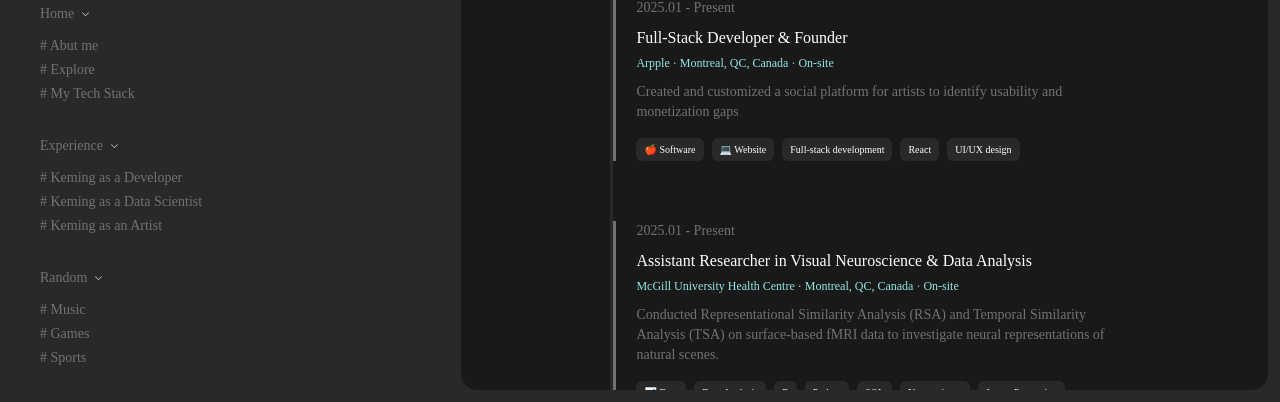
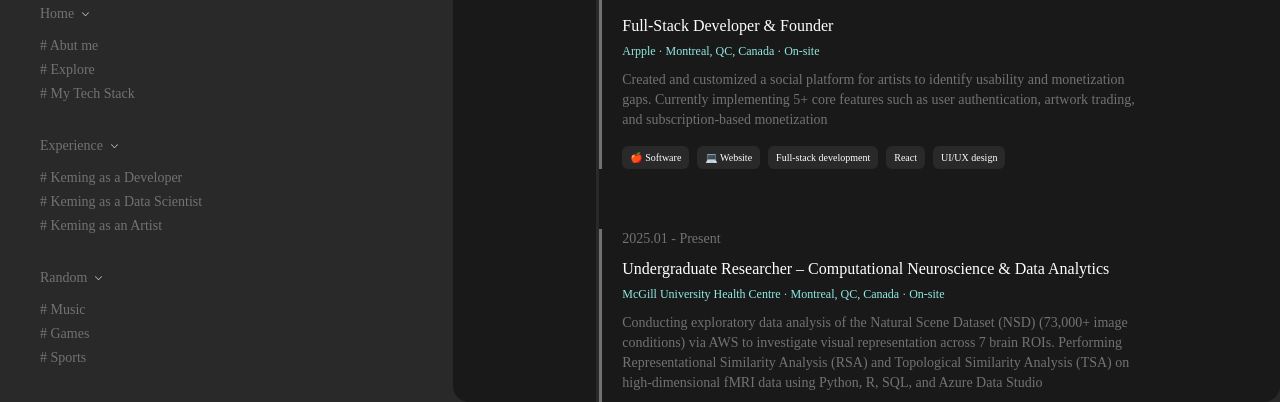
Before and after one commit to 0CocoWang0/magico-space-profile, a Next.js app: page /docs/experience in a window 1280 px wide. Shown: the part 398-800 px from the top of the page. Built offline with nearby package versions, Linux system fonts and the light colour scheme; no server answers; the database is empty.

Commit message:
tailor cards&job

```diff
--- a/src/app/components/Cards.jsx
+++ b/src/app/components/Cards.jsx
@@ -3,10 +3,19 @@
 
 const projects = [
     {
+        title: "Undergraduate Researcher – Computational Neuroscience & Data Analytics",
+        image: "/images/nsd.png",
+        description: "Conducting exploratory data analysis of the Natural Scene Dataset (NSD) (73,000+ image conditions) via AWS to investigate visual representation across 7 brain ROIs...Like opening a Pandora’s box, each insight leads to new questions. ",
+        tag: ["📊 Data", "Exploratory Data Analysis", "Natural Scenes Dataset (NSD)", "R", "Python", "SQL", "AWS"],
+        status: "View Project",
+        clickable: true,
+        href: "https://github.com/0CocoWang0/NSD_cogsci"
+    },
+    {
         title: "Website for NORD consulting club at McGill",
         image: "/images/webproj1.png",
         description: "Leading the revamp of NORD Consulting’s website to enhance UI/UX, modernize the design, and improve SEO.",
-        tag: ["💻 Website", "Webflow", "Front-end Dev"],
+        tag: ["💻 Website", "Webflow", "Front-end Dev", "CMS", "SSR"],
         status: "View Project",
         clickable: true,
         href:"https://msbn-consulting.webflow.io"
@@ -15,7 +24,7 @@
         title: "ARPPLE: When Arts Ripple - a novel solution for artists",
         image: "/images/arpple.jpg",
         description: "Currently developing core features, including user authentication, artwork trading, and subscription-based monetization.",
-        tag: ["💻 Website", "🍎 Software", "Full-stack Dev", "React", "Next.js"],
+        tag: ["💻 Website", "🍎 Software", "Full-stack Dev", "React", "Next.js", "SSR"],
         status: "In Progress",
         clickable: true,
         href: "https://arpple.vercel.app/#"
@@ -29,15 +38,7 @@
         clickable: false,
         href:null
     },
-    {
-        title: "More to come...",
-        image: "/images/anime.jpeg",
-        description: "New ways to explore my parallel universe.",
-        tag: ["🎮 Game", "Unity", "C#", "Game Dev"],
-        status: "In progress",
-        clickable: false,
-        href: null
-    },
+
 
 ]
 
--- a/src/app/components/DocsLayout.jsx
+++ b/src/app/components/DocsLayout.jsx
@@ -50,11 +50,11 @@
 
           <main
             className={`
-              pt-10 md:pt-8 p-3 bg-[#2A2929] transition-all duration-500
+              pt-10 md:pt-8 bg-[#2A2929] transition-all duration-500
               ${!isMobile && isOpen ? "w-full" : "md:-ml-175 w-full"}
             `}
           >
-            <div className="p-5 md:p-10 rounded-2xl bg-[#191919] overflow-auto h-full w-full">
+            <div className="p-6 md:p-7 rounded-2xl bg-[#191919] overflow-auto h-full w-full">
               {children}
             </div>
           </main>
--- a/src/app/docs/experience/page.js
+++ b/src/app/docs/experience/page.js
@@ -13,15 +13,15 @@
           time: "2025.01 - Present",
           title: "Full-Stack Developer & Founder",
           company: "Arpple · Montreal, QC, Canada · On-site",
-          description: "Created and customized a social platform for artists to identify usability and monetization gaps",
+          description: "Created and customized a social platform for artists to identify usability and monetization gaps. Currently implementing 5+ core features such as user authentication, artwork trading, and subscription-based monetization",
           skills: ["🍎 Software", "💻 Website", "Full-stack development", "React", "UI/UX design"],
           link:""
           },
         {
         time: "2025.01 - Present",
-        title: "Assistant Researcher in Visual Neuroscience & Data Analysis",
+        title: "Undergraduate Researcher – Computational Neuroscience & Data Analytics",
         company: "McGill University Health Centre · Montreal, QC, Canada · On-site",
-        description: "Conducted Representational Similarity Analysis (RSA) and Temporal Similarity Analysis (TSA) on surface-based fMRI data to investigate neural representations of natural scenes.",
+        description: "Conducting exploratory data analysis of the Natural Scene Dataset (NSD) (73,000+ image conditions) via AWS to investigate visual representation across 7 brain ROIs. Performing Representational Similarity Analysis (RSA) and Topological Similarity Analysis (TSA) on high-dimensional fMRI data using Python, R, SQL, and Azure Data Studio",
         skills: ["📊 Data", "Data Analysis", "R", "Python", "SQL", "Neuroscience", "Image Processing"],
         link:""
         },
@@ -29,7 +29,7 @@
           time: "2025.01 - Present",
           title: "Website Development Director",
           company: "NORD Consulting · Montreal, QC, Canada · Hybrid",
-          description: "Leading front-end web development to revamp NORD Consulting’s website through UI/UX principles to improve SEO.",
+          description: "Leading front-end web development to revamp NORD Consulting’s website through UI/UX principles. Customized site design in Webflow and transitioned to Next.js and TailwindCSS for scalability and better SEO",
           skills: ["💻 Website", "Front-end development", "Next.js", "Webflow", "CMS", "UI/UX design"],
           link:""
         },
@@ -37,7 +37,7 @@
           time: "2024.06 - 2024.8",
           title: "SQL Data Analyst Intern",
           company: "Digital Sea Ltd. · Vancouver, BC, Canada · On-site",
-          description: "Conducted SQL-based analysis on a large-scale Chinese railroad dataset, generating structured tables to support diverse data analytics needs.",
+          description: "Extracted and transformed data from a large-scale Chinese railroad network dataset using SQL queries. Generated data tables and dashboards to evaluate station-level satisfaction scores and incident rates over time",
           skills: ["📊 Data", "SQL", "Python", "Azure Data Studio"],
           link:""
         },
@@ -45,7 +45,7 @@
           time: "2023.09 - 2024.1",
           title: "Design Coordinator",
           company: "McHacks · Montreal, QC, Canada · Hybrid",
-          description: "Created mock-ups, website prototypes, and event branding using Figma to prioritize usability and UI/UX",
+          description: "Created mock-up layouts, website prototypes, and 10+ event branding using Figma impacting 500+ participants. Designed micro-animations and visuals to enhance user engagement",
           skills: ["💻 Website", "🎨 Design", "Front-end development", "Figma", "UI/UX design", "Website prototyping", "Graphic Design"],
           link:""
         },
@@ -53,7 +53,7 @@
           time: "2023.03 - 2023.04",
           title: "2023 Winter Micro-Exp Program Intern",
           company: "McGill University · Montreal, QC, Canada · On-site",
-          description: "Curated a comprehensive report on commercial opponents and transformed old platform into a new one using WordPress.",
+          description: "Researched and analyzed 5+ competitor websites to inform UI improvements and marketing strategy. Redesigned outdated web platform using SquareSpace interactive prototypes to optimize UI/UX",
           skills: ["💻 Website", "🎨 Design", "UI/UX design", "Website prototyping", "Graphic Design"],
           link:""
         },
@@ -68,17 +68,18 @@
         },
         {
           time: "2022.08 - 2022.12",
-          title: "Assistant Programmer in Machine Learning",
-          company: "Leader Ltd. · Nanchang, Jiangxi, China · On-site",
-          description: "Preprocessed and augmented medical label image datasets for machine learning training.",
+          title: "Machine Learning Research Assistant – Medical Imaging for AI Bacterial Colony Counter",
+          company: "Punmicro Scienefic · Shanghai, China · Remote",
+          description: "Developed preprocessing and data augmentation pipelines for large-scale medical image datasets used in AI bacterial colony counting. Utilized TensorFlow, OpenCV, and Python to improve model training data diversity, increasing accuracy from baseline to over 90% on held-out data",
           skills: ["📊 Data", "Python", "OpenCV", "Image Processing", "Machine Learning"],
           link:""
 
         },
 
             {
-            time: "2023.09 - Present",
+            time: "2019.09 - Present",
             title: "Freelance Digital Artist & Designer",
+            company: "Self-Employed · Remote",
             description: "Uploaded 100+ digital artworks on Lofter and 50+ on X, gaining 20k+ followers.",
             skills: ["🎨 Design", "Cartoon", "Procreate", "Animation"]
 
--- a/src/app/layout.js
+++ b/src/app/layout.js
@@ -18,8 +18,8 @@
   creator: "Keming Wang",
   charset: "UTF-8",
   openGraph:{
-    title:  "Welcome to Keming Wang's World",
-    description: "A creative portfolio spanning code, cognition, and design by Keming Wang",
+    title:  "You're landing in Magico Space",
+    description: "Explore what Keming Wang has done across web development, neuroscience, analytics, and the arts. She plays and learns like universe, never overfitting.",
     type: "website",
     locale: "en_US",
     url:"https://magico-space.vercel.app/#about",
@@ -35,7 +35,7 @@
   twitter:{
     card: "summary_large_image",
     title: "You're landing in Magico Space",
-    description: "A creative portfolio spanning code, cognition, and design by Keming Wang",
+    description: "Explore what Keming Wang has done across web development, neuroscience, analytics, and the arts. She plays and learns like universe, never overfitting.",
   },
   icons: {rel:'icon',
     icon:'/images/favicon.png?v=2',
```
Also changed, not shown: 1 other file (tests, documents, lock files or other folders).
